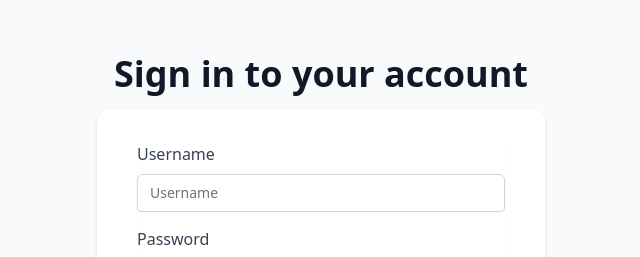
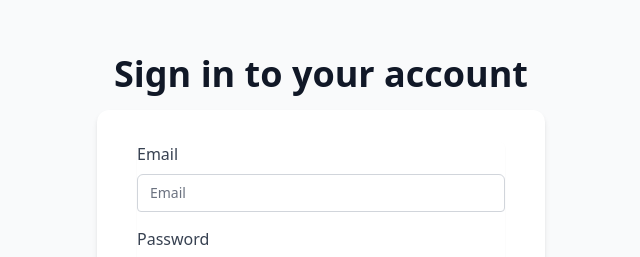
Before and after one commit to jahid-044/e-commerce-frontend, a React (Create React App) app: page / in a window 1280 px wide. Shown: the part 139-396 px from the top of the page, without its empty margins (319-959 px from the left). Built offline with nearby package versions, Linux system fonts and the light colour scheme.

Commit message:
Partially completed signin-signup system.

```diff
--- a/src/components/Signin/Signin.js
+++ b/src/components/Signin/Signin.js
@@ -6,14 +6,14 @@ const LOGIN = gql`
   mutation signin($signInInfo:SignInInput){
     signIn(signInInput:$signInInfo) {
       JWT,
-      username,
-      role
+      email,
+      userRole
     }
   }
 `
 function Signin() {
     const history = useHistory()
-    const [username, setUsername] = useState('')
+    const [email, setEmail] = useState('')
     const [password, setPassword] = useState('')
 
     const [input, { data, loading, error }] = useMutation(LOGIN)
@@ -21,8 +21,8 @@ function Signin() {
     if (error) return error.message
     if (data) {
         localStorage.setItem('token', data.signIn.JWT)
-        localStorage.setItem('username', data.signIn.username)
-        localStorage.setItem('role', data.signIn.role)
+        localStorage.setItem('username', data.signIn.email)
+        localStorage.setItem('role', data.signIn.userRole)
     }
 
     async function login(e) {
@@ -30,7 +30,7 @@ function Signin() {
         await input({
             variables: {
                 "signInInfo": {
-                    "username": username,
+                    "email": email,
                     "password": password
                 }
             }
@@ -39,8 +39,8 @@ function Signin() {
         ).catch(err => console.log(err))
     }
 
-    function usernameHandleChange(e) {
-        setUsername(e.target.value)
+    function emailHandleChange(e) {
+        setEmail(e.target.value)
     }
 
     function passwordHandleChange(e) {
@@ -63,17 +63,18 @@ function Signin() {
                         <div className="rounded-md shadow-sm -space-y-px mb-8">
                             <div className="mb-4">
                                 <label
-                                    htmlFor="username"
+                                    htmlFor="email"
                                     className="block text-gray-700 text-base font-medium mb-2"
                                 >
-                                    Username
+                                    Email
                                 </label>
                                 <input
-                                    id="username"
-                                    name="username"
+                                    id="email"
+                                    name="email"
+                                    type="email"
                                     className="appearance-none rounded relative block w-full px-3 py-2 border border-gray-300 placeholder-gray-500 text-gray-900 rounded-t-md focus:outline-none focus:ring-indigo-500 focus:border-indigo-500 focus:z-10 sm:text-sm"
-                                    placeholder="Username"
-                                    onChange={e => usernameHandleChange(e)}
+                                    placeholder="Email"
+                                    onChange={e => emailHandleChange(e)}
                                     required
                                 />
                             </div>
--- a/src/components/Signup/OwnerSignup.js
+++ b/src/components/Signup/OwnerSignup.js
@@ -1,14 +1,13 @@
 import { useMutation } from '@apollo/client';
 import React from 'react';
 import { Link, useHistory } from 'react-router-dom';
-import { useNavigate } from 'react-router';
 import { SIGNUP } from '../../queries/queries';
 
 function OwnerSignup() {
     const history=useHistory();
     const [signUp] = useMutation(SIGNUP);
 
-    async function submitHandler(event) {
+async function submitHandler(event) {
         event.preventDefault();
         const shopName = event.target.shopName.value;
         const ownerName = event.target.ownerName.value;
@@ -17,19 +16,19 @@ function OwnerSignup() {
         const address = event.target.address.value;
         const tin = event.target.tin.value;
         const password = event.target.password.value;
+        await signUp({
+            variables: {
+                email: email,
+                password: password,
+                userRole: "SHOPOWNER",
+                shopName: shopName,
+                ownerName: ownerName,
+                contact: contact,
+                address: address,
+                tinNo: tin
+            }
+        }).then(() => history.push('./'))
         alert("Accoount created successfully.");
-        history.push('./')
-        // await signUp({
-        //     variables: {
-        //         shopName: shopName,
-        //         ownerName: ownerName,
-        //         email: email,
-        //         contact: contact,
-        //         address: address,
-        //         tin: tin,
-        //         password: password
-        //     }
-        // }).then(() => history.push('./'))
     }
     return (
         <div className="bg-green-50 min-h-screen flex flex-col">
--- a/src/queries/queries.js
+++ b/src/queries/queries.js
@@ -1,6 +1,6 @@
 import gql from "graphql-tag";
 export const SIGNUP=gql`
-mutation signup($info:SignUpInput){
+mutation SignUp($info:InputInfo){
     signUp(info:$info)
 }
 `;
--- a/src/router/RouteHandler.js
+++ b/src/router/RouteHandler.js
@@ -9,6 +9,7 @@ function RouteHandler() {
         <Router>
             <Switch>
                 <Route exact path='/' component={Signin} />
+                <Route exact path='/home' component={Home} />
                 <Route exact path='/ownerSignup' component={OwnerSignup} />
             </Switch>
         </Router>
```
